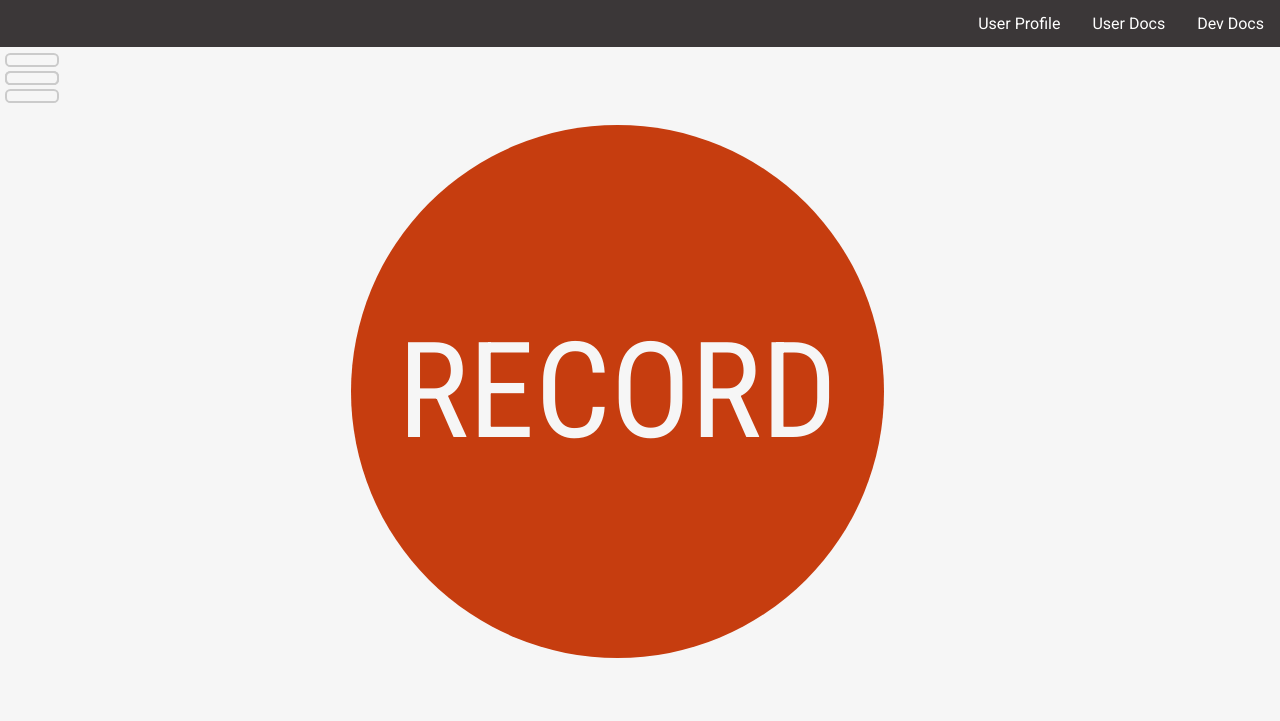
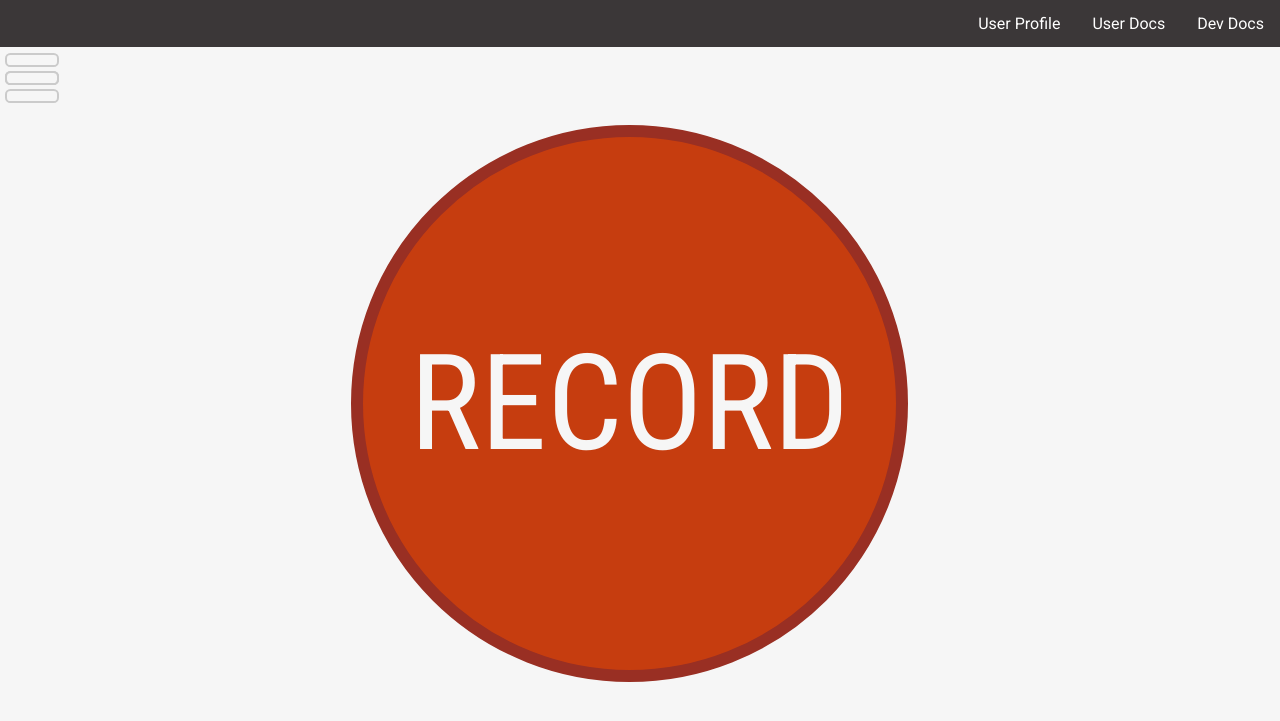
Before and after one commit to joeyli96/oratorio, a Python web app: template oratorio/templates/coach/index.html in a window 1280 px wide. Shown: the top 721 px of the page. Run offline with Jinja, Linux system fonts and the light colour scheme; the template is opened without the code that fills it, so the values that code supplies are empty; some libraries are stand-ins or nearby versions.

Commit message:
Added border to RECORD button.

```diff
--- a/oratorio/static/styles.css
+++ b/oratorio/static/styles.css
@@ -208,8 +208,8 @@ li a:hover {
 
 /*Buttons*/
 #MainButton {
-  /*border-color: rgb(153, 47, 35);
-  border-style: solid;*/
+  border-color: rgb(153, 47, 35);
+  border-style: solid;
   border-radius: 50%;
   background-color: #C63D0F;
   position: absolute;
```
